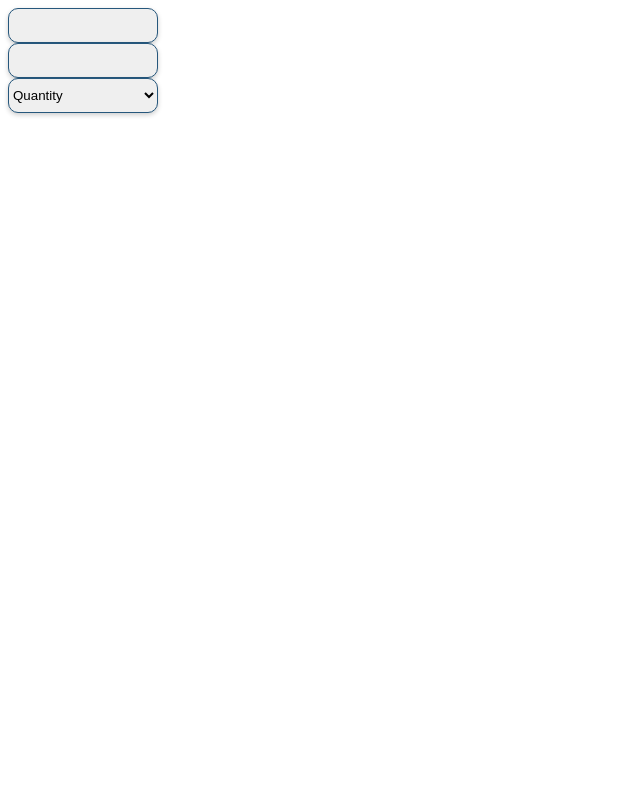
After one commit to Mai25A/MarinaProject, a PHP site: page /php_course/views/Table/table.view.php in a window 1280 px wide. The commit adds this page. Shown: the whole page, without its empty margins (0-640 px from the left). Run offline with PHP 8.4, Linux system fonts and the light colour scheme.

Commit message:
Add code

```diff
--- /dev/null
+++ b/views/Table/table.view.php
@@ -0,0 +1,35 @@
+<?php
+    // require_once('../partials/head.php');
+    // require_once('../partials/nav.php');
+    require_once('../css/table.css.php')
+?>
+
+<body>
+    <div class="container bg-info-subtle">
+        <div class="row">
+            <div class="col-md-6">
+                <div class="col-md-6">
+                    <button type="button" class="btn  btn-lg custom-button" aria-label="Close"></button>
+                </div>
+                <div class="col-md-6">
+                    <button type="button" class="btn btn-lg custom-button" aria-label="Close"></button>
+                </div>
+            </div>
+            <div class="col-md-6">
+                <select class="form-select custom-button" aria-label="Default select example">
+                    <option selected>Quantity</option>
+                    <option value="1">2 Customers</option>
+                    <option value="2">5 Customers </option>
+                    <option value="3">10 Customers</option>
+                    <option value="3">15 Customers</option>
+                </select>
+            </div>
+        </div>
+        <div class="row">
+
+        </div>
+    </div>
+</body>
+<!-- <?php
+    // require_once('../partials/footer.php');
+?> -->
--- /dev/null
+++ b/views/css/table.css.php
@@ -0,0 +1,9 @@
+<style>
+        .custom-button {
+            height: 35px;
+            width: 150px;
+            box-shadow: 0px 2px 5px rgba(0, 0, 0, 0.2);
+            border-radius: 10px;
+            border:1px solid #26577C;
+        }
+ </style>
--- a/views/partials/footer.php
+++ b/views/partials/footer.php
@@ -5,7 +5,7 @@
         <div class="d-flex justify-content-center main_footer">
             <div class="col-5 mt-3 ms-3">
                 <a href="" id="logo">
-                    <img class="ms-5 footer_logo" src="http://localhost:3000/php_course/MARINA/example/asset/Logo.png" alt="logo">
+                    <img class="ms-5 footer_logo" src="../../asset/Logo.png" alt="logo">
                 </a>
                 <p class="mt-2 ms-5">Your satisfaction is our pleasure</p>
             </div>
--- a/views/partials/head.php
+++ b/views/partials/head.php
@@ -15,7 +15,7 @@
     <div class="header">
         <nav class="menu">
             <a href="" id="logo">
-                <img class="logo" src="http://localhost:3000/php_course/MARINA/example/asset/Logo.png" alt="logo">
+                <img class="logo" src="../../asset/Logo.png" alt="logo">
             </a>
 
             <ul class=" mt-2 mainMenu">
@@ -28,7 +28,7 @@
                         <li><a href="">Tables</a></li>
                     </ul>
                 </li>
-                <li><a href="../../View/Homepages/Contact.html.php">Contact Us</a></li>
+                <li><a href="../../views/home/Contact.html.php #ffffff">Contact Us</a></li>
                 <li><a href="">Login</a></li>
             </ul>
         </nav>
```
Also changed, not shown: database/database.php (+12 -3 lines).
